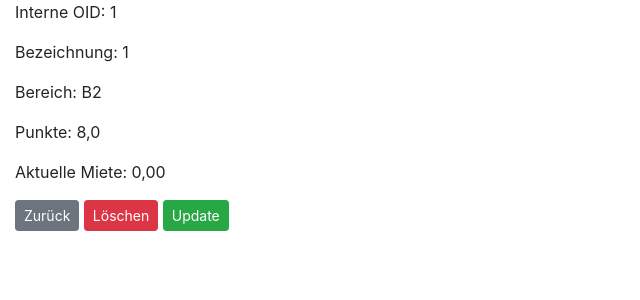
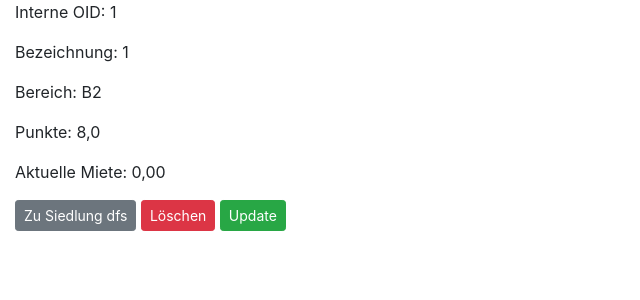
Before and after one commit to Benizzel/kostenmiete_public, a Django app: page /1/8/ in a window 1280 px wide. Shown: the part 446-746 px from the top of the page, without its empty margins (0-640 px from the left). Run offline with Django 5.2, Linux system fonts and the light colour scheme; data comes from the database, SQL or seed files in the repository; both versions use the stored data as it was after the commit; parts of the project's set-up code (start-up, migrations or seed data) failed here and were passed over; some libraries are stand-ins or nearby versions.

Commit message:
💎 Delete Objekt 🛠️ Beautify urls and htmls a little bit

```diff
--- a/siedlungsmanager/templates/siedlungsmanager/objekt_create.html
+++ b/siedlungsmanager/templates/siedlungsmanager/objekt_create.html
@@ -11,7 +11,7 @@ https://de.wikipedia.org/wiki/Cross-Site-Request-Forgery
     {% csrf_token %}
 <!-- with form.as_p, django creates input fields within a <p> tag -->
     {{ form.as_p }}
-    <a class="btn btn-danger btn-sm" href="{% url 'siedlung_detail' siedlung_pk=siedlung.pk %}">Abbrechen</a>
+    <a class="btn btn-danger btn-sm" href="{% url 'siedlung_detail' siedlung.pk %}">Abbrechen</a>
     <button type="reset" class="btn btn-secondary btn-sm">Zurücksetzen</button>
     <button type="submit" class="btn btn-success btn-sm">Speichern</button>
 </form>
--- a/siedlungsmanager/templates/siedlungsmanager/objekt_detail.html
+++ b/siedlungsmanager/templates/siedlungsmanager/objekt_detail.html
@@ -9,8 +9,8 @@
         <p>Bereich: {{ objekt.bereich }}</p>
         <p>Punkte: {{ objekt.punkte }}</p>
         <p>Aktuelle Miete: {{ objekt.aktuelle_miete }}</p>
-        <a class="btn btn-secondary btn-sm" href="{% url 'siedlung_detail' siedlung_pk=siedlung.pk %}">Zurück</a>
-        <a class="btn btn-danger btn-sm" href="#">Löschen</a>
-        <a class="btn btn-success btn-sm" href="{% url 'objekt_update' siedlung_pk=siedlung.pk objekt_pk=objekt.pk %}">Update</a>
+        <a class="btn btn-secondary btn-sm" href="{% url 'siedlung_detail' siedlung.pk %}">Zu Siedlung {{ siedlung.internal_id }}</a>
+        <a class="btn btn-danger btn-sm" href="{%  url 'objekt_delete' siedlung.pk objekt.pk %}">Löschen</a>
+        <a class="btn btn-success btn-sm" href="{% url 'objekt_update' siedlung.pk objekt.pk %}">Update</a>
 
 {% endblock content %}
--- a/siedlungsmanager/templates/siedlungsmanager/objekt_update.html
+++ b/siedlungsmanager/templates/siedlungsmanager/objekt_update.html
@@ -4,7 +4,7 @@
 <h2>Objekt {{ objekt.internal_oid }} bearbeiten</h2>
 <form action="" method="post">{% csrf_token %}
     {{ form.as_p }}
-    <a class="btn btn-danger btn-sm" href="{% url 'objekt_detail' siedlung_pk=siedlung.pk objekt_pk=objekt.pk %}">Abbrechen</a>
+    <a class="btn btn-danger btn-sm" href="{% url 'objekt_detail' siedlung.pk objekt.pk %}">Abbrechen</a>
     <button type="reset" class="btn btn-secondary btn-sm">Zurücksetzen</button>
     <button type="submit" class="btn btn-success btn-sm">Speichern</button>
 </form>
--- a/siedlungsmanager/templates/siedlungsmanager/siedlung_home.html
+++ b/siedlungsmanager/templates/siedlungsmanager/siedlung_home.html
@@ -17,7 +17,9 @@
 <ul>
     {% if objekte %}
         {% for objekt in objekte %}
-        <li><a>Objekt: {{ objekt.internal_oid }} zu Siedlung: {{ objekt.siedlung.internal_id }}</a></li>
+        <li>
+            <a href="{% url 'objekt_detail' objekt.siedlung.pk objekt.pk %}"> Objekt: {{ objekt.internal_oid }} zu Siedlung: {{ objekt.siedlung.internal_id }}</a>
+        </li>
         {% endfor %}
     {% else %}
         <p>🤨 Noch keine Objekte vorhanden. Diese können über die Siedlung erstellt werden</p>
--- a/siedlungsmanager/urls.py
+++ b/siedlungsmanager/urls.py
@@ -6,6 +6,7 @@ from .views import SiedlungUpdate
 from .views import SiedlungDelete
 from .views import ObjektDetail
 from .views import ObjektUpdate
+from .views import ObjektDelete
 
 """
 .as_view() because class-view pattern
@@ -17,9 +18,10 @@ urlpatterns = [
     path('', SiedlungHome.as_view(), name='siedlung_home'),
     path('create-siedlung/', SiedlungCreate.as_view(), name='siedlung_create'),
     path('<int:siedlung_pk>/', SiedlungDetail.as_view(), name='siedlung_detail'),
-    path('<int:siedlung_pk>/update/', SiedlungUpdate.as_view(), name='siedlung_update'),
-    path('<int:siedlung_pk>/delete/', SiedlungDelete.as_view(), name='siedlung_delete'),
+    path('<int:siedlung_pk>/update-siedlung/', SiedlungUpdate.as_view(), name='siedlung_update'),
+    path('<int:siedlung_pk>/delete-siedlung/', SiedlungDelete.as_view(), name='siedlung_delete'),
     path('<int:siedlung_pk>/create-objekt/', ObjektCreate.as_view(), name='objekt_create'),
     path('<int:siedlung_pk>/<int:objekt_pk>/', ObjektDetail.as_view(), name='objekt_detail'),
-    path('<int:siedlung_pk>/<int:objekt_pk>/update-objekt', ObjektUpdate.as_view(), name='objekt_update')
+    path('<int:siedlung_pk>/<int:objekt_pk>/update-objekt', ObjektUpdate.as_view(), name='objekt_update'),
+    path('<int:siedlung_pk>/<int:objekt_pk>/delete-objekt', ObjektDelete.as_view(), name='objekt_delete')
 ]
--- a/siedlungsmanager/views.py
+++ b/siedlungsmanager/views.py
@@ -169,8 +169,29 @@ class ObjektUpdate(UpdateView):
         return context
 
     def get_success_url(self):
-        kwargs={
+        kwargs = {
             'siedlung_pk': self.object.siedlung.pk,
             'objekt_pk': self.object.pk
         }
         return reverse_lazy('objekt_detail', kwargs=kwargs)
+
+
+class ObjektDelete(DeleteView):
+    model = Objekt
+    template_name = 'siedlungsmanager/objekt_delete.html'
+
+    def get_object(self, **kwargs):
+        objekt_pk = self.kwargs.get('objekt_pk')
+        return get_object_or_404(Objekt, pk=objekt_pk)
+
+    def get_context_data(self, **kwargs):
+        context = super().get_context_data(**kwargs)
+        siedlung_pk = self.kwargs.get('siedlung_pk')
+        context['siedlung'] = get_object_or_404(Siedlung, pk=siedlung_pk)
+        return context
+
+    def get_success_url(self):
+        kwargs = {
+            'siedlung_pk': self.object.siedlung.pk,
+        }
+        return reverse_lazy('siedlung_detail', kwargs=kwargs)
```
Also changed, not shown: siedlungsmanager/templates/siedlungsmanager/objekt_delete.html (added, +11 -0 lines), db.sqlite3.
